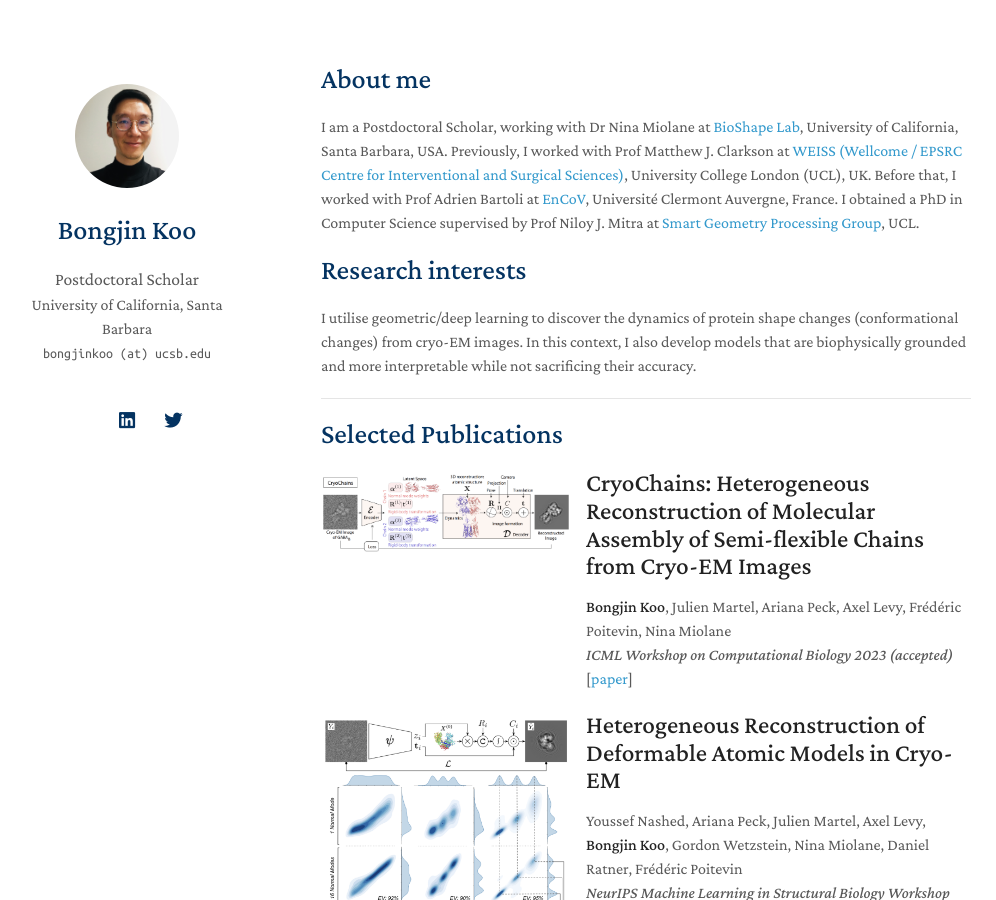
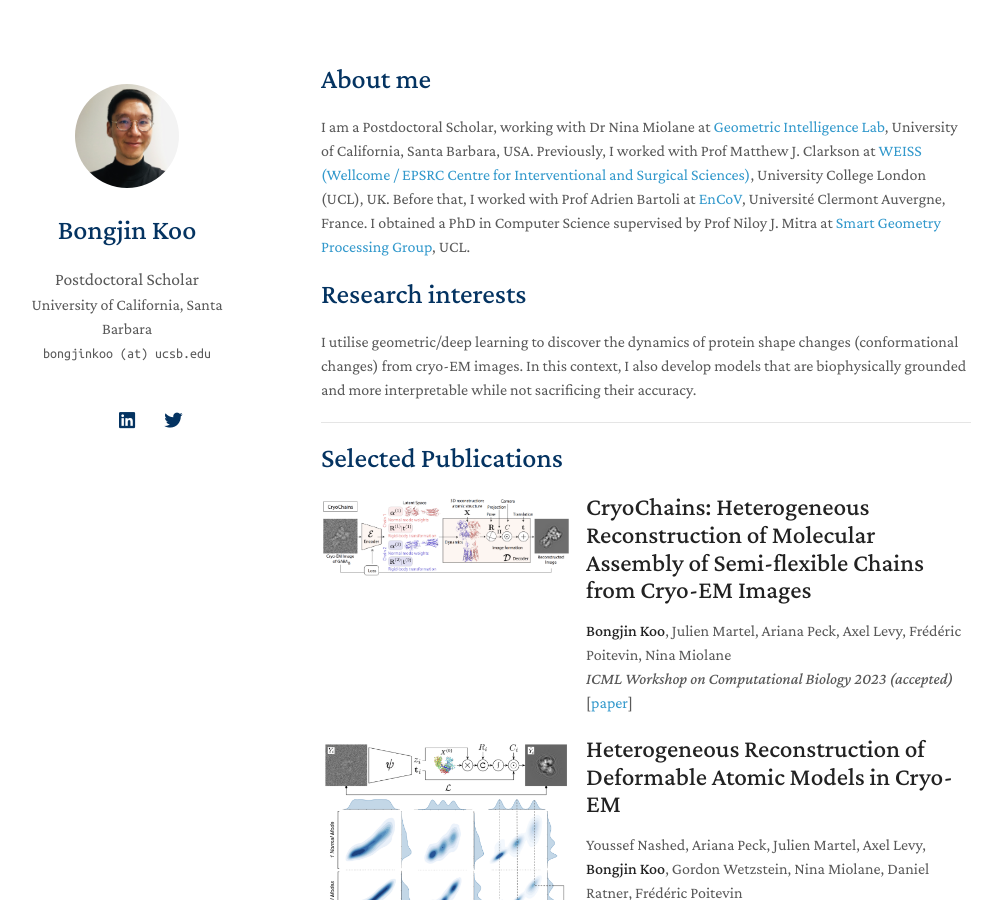
Before and after one commit to bongjinkoo/bongjinkoo.github.io, a Jekyll site: the page built from index.md, in a window 1280 px wide and 900 px high. Shown: the whole window, without its empty margins (149-1145 px from the left). Built offline with Jekyll 4.4.1, drawn with Linux system fonts in a browser that asks for light colours; nearby versions of some CDN libraries; a style sheet for code colours, icons or effects is not loaded; our own code applies the rules of GitHub Pages for plain Markdown files.

Commit message:
Update lab name.

```diff
--- a/_config.yml
+++ b/_config.yml
@@ -30,7 +30,7 @@ enable_footnote: true
 
 # Google Analytics ID
 # Please remove this if you don't use Google Analytics
-google_analytics: UA-91413148-1
+# google_analytics: UA-91413148-1
 
 # Use this project as a remote theme for GitHub Pages
 # See the guide here: https://docs.github.com/en/pages/setting-up-a-github-pages-site-with-jekyll/adding-a-theme-to-your-github-pages-site-using-jekyll
--- a/index.md
+++ b/index.md
@@ -3,7 +3,7 @@ layout: homepage
 ---
 
 # About me
-I am a Postdoctoral Scholar, working with Dr Nina Miolane at [BioShape Lab](https://bioshape.ece.ucsb.edu/), University of California, Santa Barbara, USA.
+I am a Postdoctoral Scholar, working with Dr Nina Miolane at [Geometric Intelligence Lab](https://gi.ece.ucsb.edu/), University of California, Santa Barbara, USA.
 Previously, I worked with Prof Matthew J. Clarkson at [WEISS (Wellcome / EPSRC Centre for Interventional and Surgical Sciences)](http://www.ucl.ac.uk/weiss), University College London (UCL), UK.
 <!-- My current research concerns the development of an image guidance system for the laparoscopic liver surgery using Augmented Reality (AR). -->
 <!-- I am also working on how to train deep neural networks with very limited amounts of labelled data, -->
```
